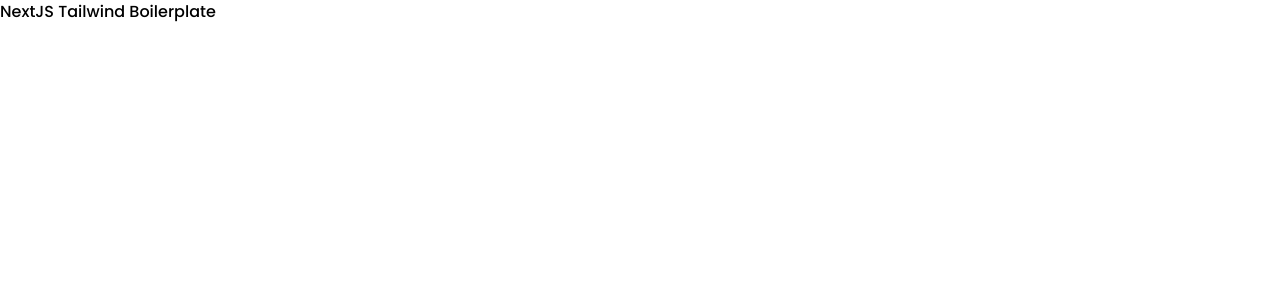
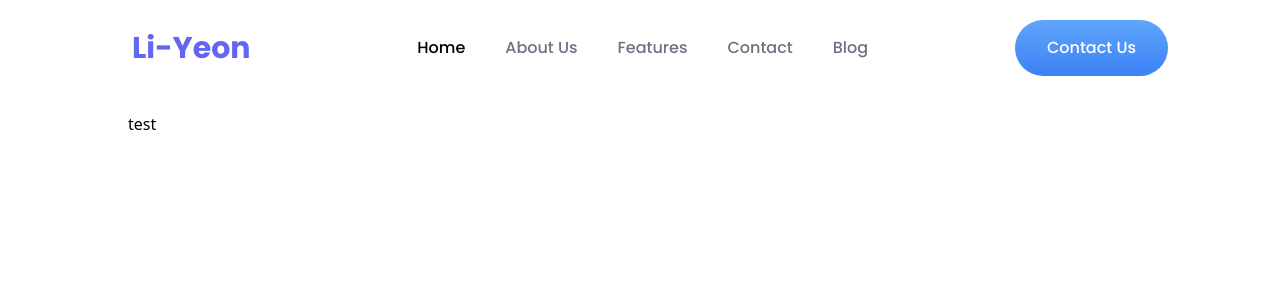
Before and after one commit to Li-Yeon/Restaurant-Menu, a Next.js app: page / in a window 1280 px wide. Shown: the top 300 px of the page. Built offline with nearby package versions, Linux system fonts and the light colour scheme.

Commit message:
Added Navbar

```diff
--- /dev/null
+++ b/components/Layout.jsx
@@ -0,0 +1,11 @@
+import React from 'react'
+
+function Layout({children}) {
+  return (
+    <div className='mx-5 lg:mx-32'>
+        {children}
+    </div>
+  )
+}
+
+export default Layout
--- /dev/null
+++ b/components/Navbar.jsx
@@ -0,0 +1,49 @@
+import React from 'react'
+import { GiHamburgerMenu } from "react-icons/gi";
+import { useState } from 'react';
+
+function Navbar({ children }) {
+
+    const [openNav, setOpenNav] = useState(false);
+
+    return (
+        <>
+            <div className='fixed w-full top-0'>
+                <nav className='flex lg:h-24 items-start lg:items-center lg:mx-28 lg:flex-row flex-col'>
+
+                    <div className="flex items-center h-16 w-full lg:w-auto lg:mx-0 lg:h-auto px-5">
+                        <p className='font-Poppins font-bold text-lg lg:text-3xl text-indigo-500'>Li-Yeon</p>
+
+                        <button className='lg:hidden text-lg ml-auto'
+                            onClick={() => { setOpenNav(!openNav) }}>
+                            <p><GiHamburgerMenu /></p>
+                        </button>
+                    </div>
+
+                    {/* a Links */}
+                    <div className={`lg:mx-auto lg:flex lg:gap-10 items-center flex-col lg:flex-row ${openNav ? 'flex' : 'hidden'} lg:mt-0 justify-center gap-5 lg:bg-transparent py-5 bg-zinc-50 w-full lg:w-auto`}>
+                        <a href="#home" className='font-Poppins text-black text-md font-normal hover:text-black'>Home</a>
+                        <a href="#about-us" className='font-Poppins text-gray-500 text-md font-normal hover:text-black'>About Us</a>
+                        <a href="#features" className='font-Poppins text-gray-500 text-md font-normal hover:text-black'>Features</a>
+                        <a href="#contact" className='font-Poppins text-gray-500 text-md font-normal hover:text-black'>Contact</a>
+                        <a href="#blog" className='font-Poppins text-gray-500 text-md font-normal hover:text-black'>Blog</a>
+
+                        <button className='rounded-full bg-gradient-to-b from-blue-400 to-blue-500 lg:hidden'>
+                            <p className='font-Poppins p-4 px-8 text-white'>Contact Us</p>
+                        </button>
+                    </div>
+
+                    <button className='rounded-full bg-gradient-to-b from-blue-400 to-blue-500 hover:scale-105 hidden lg:block'>
+                        <p className='font-Poppins p-4 px-8 text-white'>Contact Us</p>
+                    </button>
+                </nav>
+            </div>
+
+            <div className='lg:mt-28 mt-20'>
+                {children}
+            </div>
+        </>
+    )
+}
+
+export default Navbar
--- a/package.json
+++ b/package.json
@@ -12,7 +12,8 @@
     "dotenv": "^16.0.3",
     "next": "12.3.1",
     "react": "18.2.0",
-    "react-dom": "18.2.0"
+    "react-dom": "18.2.0",
+    "react-icons": "^4.8.0"
   },
   "devDependencies": {
     "autoprefixer": "^10.4.12",
--- a/pages/_app.js
+++ /dev/null
@@ -1,7 +0,0 @@
-import '../styles/globals.css'
-
-function MyApp({ Component, pageProps }) {
-  return <Component {...pageProps} />
-}
-
-export default MyApp
--- /dev/null
+++ b/pages/_app.jsx
@@ -0,0 +1,12 @@
+import '../styles/globals.css'
+import Navbar from '../components/Navbar'
+
+function MyApp({ Component, pageProps }) {
+  return (
+      <Navbar>
+        <Component {...pageProps} />
+      </Navbar>
+  )
+}
+
+export default MyApp
--- a/pages/index.js
+++ /dev/null
@@ -1,10 +0,0 @@
-import Head from 'next/head'
-import Image from 'next/image'
-
-export default function Home() {
-  return (
-    <div>
-        <h1 className='font-Poppins text-black'>NextJS Tailwind Boilerplate</h1>
-    </div>
-  )
-}
--- /dev/null
+++ b/pages/index.jsx
@@ -0,0 +1,18 @@
+import Head from 'next/head'
+import Image from 'next/image'
+
+
+// Layout
+import Layout from '../components/Layout'
+
+export default function Home() {
+  return (
+    <>
+      <div className=''>
+        <Layout>
+          <p>test</p>
+        </Layout>
+      </div>
+    </>
+  )
+}
```
Also changed, not shown: 2 other files (tests, documents, lock files or other folders).
